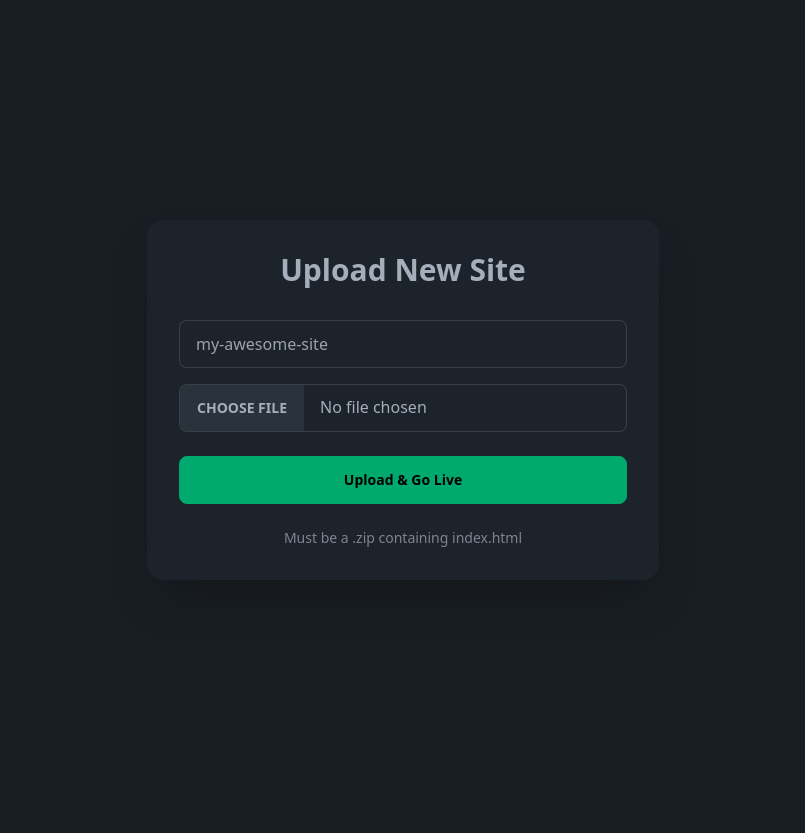
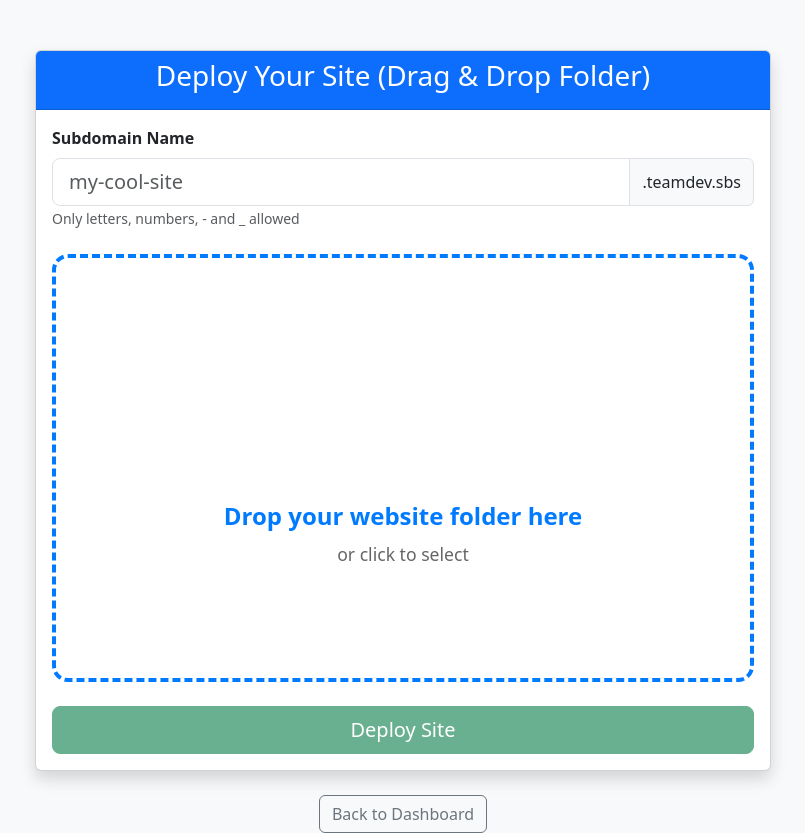
Before and after one commit to justfortestingnothibghere/Notify, a Flask app: page /dashboard/upload in a window 1280 px wide. Shown: the whole page, without its empty margins (237-1042 px from the left). Before the commit the page ends 547 px from the top, so only its background shows below. Run offline with Flask 3, Linux system fonts and the light colour scheme; the visitor is signed in with stand-in values (Sample User, id 1); some libraries are stand-ins or nearby versions.

Commit message:
Update upload.html

```diff
--- a/templates/upload.html
+++ b/templates/upload.html
@@ -1,18 +1,159 @@
-{% extends "base.html" %}
-{% block content %}
-<div class="min-h-screen bg-base-200 flex items-center justify-center">
-  <div class="card w-full max-w-lg bg-base-100 shadow-2xl">
-    <div class="card-body">
-      <h2 class="text-3xl font-bold text-center mb-6">Upload New Site</h2>
-      <form method="post" enctype="multipart/form-data">
-        <input type="text" name="sitename" placeholder="my-awesome-site" class="input input-bordered w-full mb-4" required>
-        <input type="file" name="file" accept=".zip" class="file-input file-input-bordered w-full" required>
-        <button class="btn btn-success w-full mt-6">Upload & Go Live</button>
-      </form>
-      <p class="text-sm text-center mt-4 opacity-70">
-        Must be a .zip containing index.html
-      </p>
+<!DOCTYPE html>
+<html lang="en">
+<head>
+  <meta charset="UTF-8" />
+  <meta name="viewport" content="width=device-width, initial-scale=1.0"/>
+  <title>Upload Site - {{ DOMAIN }}</title>
+  <link href="https://cdn.jsdelivr.net/npm/bootstrap@5.3.3/dist/css/bootstrap.min.css" rel="stylesheet"/>
+  <link href="https://cdnjs.cloudflare.com/ajax/libs/dropzone/5.9.3/dropzone.min.css" rel="stylesheet"/>
+  <style>
+    body { background: #f8f9fa; padding-top: 50px; }
+    .dropzone { border: 4px dashed #007bff; border-radius: 16px; background: #fff; padding: 60px; text-align: center; font-size: 1.5rem; transition: all 0.3s; }
+    .dropzone.dragover { border-color: #28a745; background: #f0fff0; }
+    .dz-message { margin: 2em 0; color: #007bff; }
+    .preview { margin-top: 20px; font-size: 0.9rem; max-height: 200px; overflow-y: auto; background: #f1f1f1; padding: 10px; border-radius: 8px; }
+  </style>
+</head>
+<body>
+<div class="container">
+  <div class="row justify-content-center">
+    <div class="col-md-8">
+      <div class="card shadow">
+        <div class="card-header bg-primary text-white text-center">
+          <h3>Deploy Your Site (Drag & Drop Folder)</h3>
+        </div>
+        <div class="card-body">
+          <form action="/dashboard/upload" method="post" enctype="multipart/form-data" id="uploadForm">
+            <div class="mb-4">
+              <label class="form-label fw-bold">Subdomain Name</label>
+              <div class="input-group">
+                <input type="text" name="sitename" class="form-control form-control-lg" placeholder="my-cool-site" required pattern="[a-zA-Z0-9\-_]+" />
+                <span class="input-group-text">.{{ DOMAIN }}</span>
+              </div>
+              <small class="text-muted">Only letters, numbers, - and _ allowed</small>
+            </div>
+
+            <div class="dropzone" id="dropzone">
+              <div class="dz-message">
+                <i class="bi bi-cloud-upload" style="font-size: 4rem; color: #007bff;"></i><br><br>
+                <strong>Drop your website folder here</strong><br>
+                <span style="font-size: 1.1rem; color: #666;">or click to select</span>
+              </div>
+            </div>
+
+            <div id="preview" class="preview mt-3" style="display:none;"></div>
+
+            <button type="submit" class="btn btn-success btn-lg w-100 mt-4" id="deployBtn" disabled>
+              Deploy Site
+            </button>
+          </form>
+        </div>
+      </div>
+
+      <div class="text-center mt-4">
+        <a href="/dashboard" class="btn btn-outline-secondary">Back to Dashboard</a>
+      </div>
     </div>
   </div>
 </div>
-{% endblock %}
+
+<script src="https://cdnjs.cloudflare.com/ajax/libs/dropzone/5.9.3/min/dropzone.min.js"></script>
+<script>
+Dropzone.autoDiscover = false;
+
+const dropzone = new Dropzone("#dropzone", {
+  url: "/dashboard/upload",
+  clickable: true,
+  acceptFiles: null, // Allow folders
+  autoProcessQueue: false,
+  addRemoveLinks: false,
+  previewsContainer: "#preview",
+  createImageThumbnails: false,
+  init: function () {
+    const form = document.getElementById("uploadForm");
+    const preview = document.getElementById("preview");
+    const deployBtn = document.getElementById("deployBtn");
+
+    this.on("addedfiles", async (files) => {
+      preview.style.display = "block";
+      preview.innerHTML = "<strong>Files selected:</strong><br>" + files.map(f => f.webkitRelativePath || f.name).slice(0, 50).join("<br>");
+      if (files.length > 50) preview.innerHTML += `<br>... and ${files.length - 50} more`;
+
+      deployBtn.disabled = false;
+    });
+
+    form.onsubmit = (e) => {
+      e.preventDefault();
+
+      const sitename = form.sitename.value.trim().toLowerCase();
+      if (!sitename) return alert("Enter a subdomain name");
+
+      const dt = new DataTransfer();
+      const paths = [];
+      const collectFiles = (entry, path = "") => {
+        return new Promise((resolve) => {
+          if (entry.isFile) {
+            entry.file(file => {
+              file.webkitRelativePath = path + file.name;
+              dt.items.add(file);
+              paths.push(path + file.name);
+              resolve();
+            });
+          } else if (entry.isDirectory) {
+            const dirReader = entry.createReader();
+            dirReader.readEntries(entries => {
+              Promise.all(entries.map(e => collectFiles(e, path + entry.name + "/"))).then(resolve);
+            });
+          }
+        });
+      };
+
+      Promise.all(Array.from(dropzone.files).map(file => {
+        if (file.webkitRelativePath) {
+          dt.items.add(file);
+          paths.push(file.webkitRelativePath);
+        }
+        return Promise.resolve();
+      })).then(() => {
+        if (dt.files.length === 0) {
+          const items = dropzone.files[0].webkitGetAsEntry();
+          if (items && items.isDirectory) {
+            collectFiles(items).then(() => {
+              submitUpload(dt.files, paths);
+            });
+          } else {
+            submitUpload(dropzone.files, dropzone.files.map(f => f.webkitRelativePath || ""));
+          }
+        } else {
+          submitUpload(dt.files, paths);
+        }
+      });
+    };
+
+    function submitUpload(files, paths) {
+      const formData = new FormData();
+      formData.append("sitename", form.sitename.value.trim().toLowerCase());
+      for (let i = 0; i < files.length; i++) {
+        formData.append("files[]", files[i]);
+        formData.append("paths[]", paths[i] || files[i].name);
+      }
+
+      deployBtn.innerHTML = "Deploying...";
+      deployBtn.disabled = true;
+
+      fetch("/dashboard/upload", {
+        method: "POST",
+        body: formData
+      }).then(r => r.text()).then(html => {
+        window.location.href = "/dashboard";
+      }).catch(() => {
+        alert("Upload failed");
+        deployBtn.innerHTML = "Deploy Site";
+        deployBtn.disabled = false;
+      });
+    }
+  }
+});
+</script>
+</body>
+</html>
```
